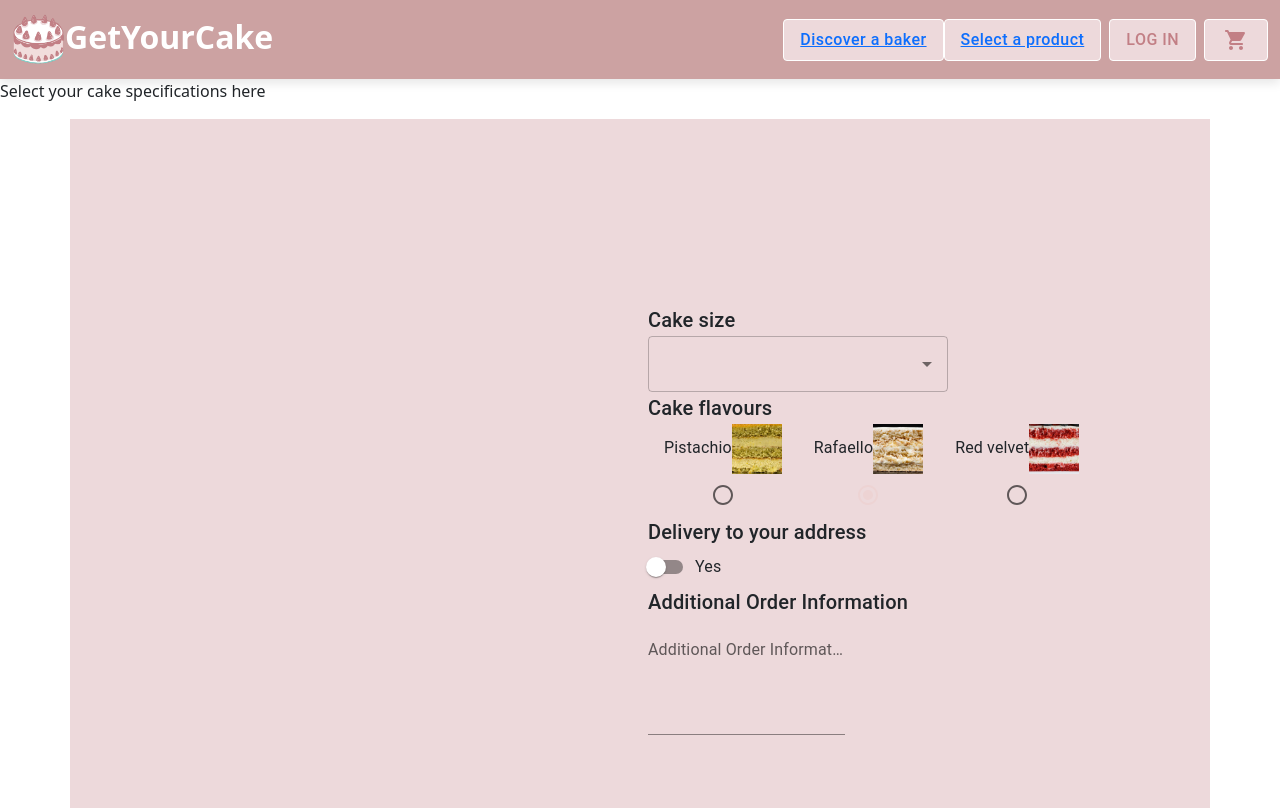
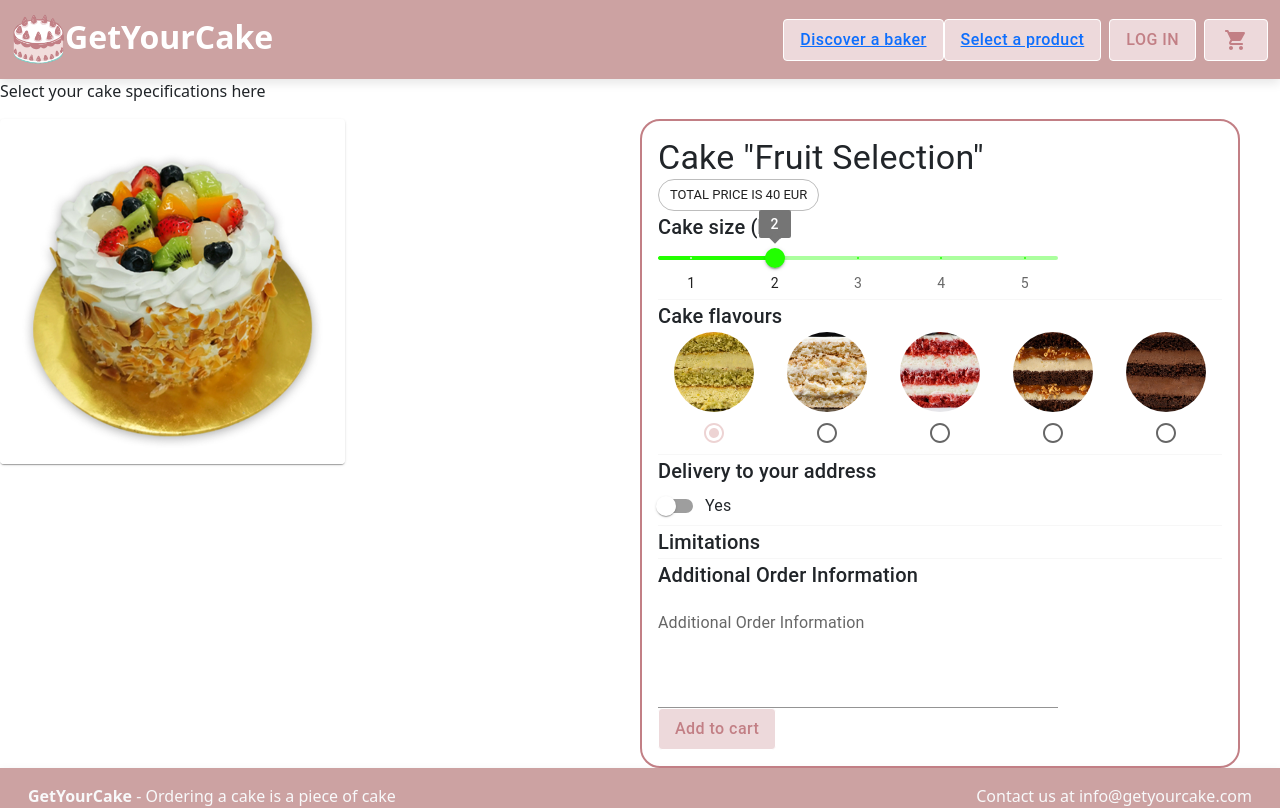
Before and after one commit to annachange/GetYourCake, a React (Create React App) app: page /productSelectionPage in a window 1280 px wide. Shown: the top 808 px of the page. Built offline with nearby package versions, Linux system fonts and the light colour scheme.

Commit message:
Parandused seisuga 12.04

```diff
--- a/src/components/BakerProfilePage.js
+++ b/src/components/BakerProfilePage.js
@@ -1,6 +1,7 @@
 import React from "react";
 import Navigation from "./Navigation";
 import Footer from "./Footer";
+import CakePriceUpdate from "./CakePriceUpdate";
 
 function BakerProfilePage() {
   return (
@@ -13,6 +14,9 @@ function BakerProfilePage() {
           <div className="content section">
             {/* <img src="/gyk_logo.png" className="App-logo" alt="logo" /> */}
             <p>Baker's profile page</p>
+
+
+            <CakePriceUpdate />
           </div>
           {/* Put your page content here */}
         </div>
--- /dev/null
+++ b/src/components/CakeFlavoursSelection.js
@@ -0,0 +1,54 @@
+import React, { useState } from 'react';
+import { Radio, RadioGroup, FormControlLabel} from '@mui/material';
+import image1 from '../images/image1.jpg';
+import image2 from '../images/image2.jpg';
+import image3 from '../images/image3.jpg';
+import image4 from '../images/image4.jpg';
+import image5 from '../images/image5.jpg';
+
+const imgStyle = {
+    width: '100%',
+    height: 'auto',
+    borderRadius: '50%',
+    cursor: 'pointer',
+};
+
+const images = [
+    { id: 'image1', src: image1, description: 'Description 1' },
+    { id: 'image2', src: image2, description: 'Description 2' },
+    { id: 'image3', src: image3, description: 'Description 3' },
+    { id: 'image4', src: image4, description: 'Description 4' },
+    { id: 'image5', src: image5, description: 'Description 5' },
+];
+
+function ImageRadioButtons() {
+    const [selectedValue, setSelectedValue] = useState(images[0].id);
+    const [selectedImage, setSelectedImage] = useState(null);
+
+    const handleSelection = (event) => {
+        setSelectedValue(event.target.value);
+    };
+
+    const handleImageClick = (image) => {
+        setSelectedImage(image);
+    };
+
+    return (
+        <RadioGroup value={selectedValue} onChange={handleSelection}>
+            <div style={{ display: 'grid', gridTemplateColumns: 'repeat(5, 1fr)', gap: '1px' }}>
+                {images.map((image) => (
+                    <div key={image.id} onClick={() => handleImageClick(image)}>
+                        <FormControlLabel
+                            value={image.id}
+                            control={<Radio />}
+                            labelPlacement="top"
+                            label={<img src={image.src} alt={image.id} style={imgStyle} />}
+                        />
+                    </div>
+                ))}
+            </div>
+        </RadioGroup>
+    );
+}
+
+export default ImageRadioButtons;
--- /dev/null
+++ b/src/components/CakePriceUpdate.js
@@ -0,0 +1,44 @@
+import React, { useState } from 'react';
+
+const CakePriceCalculator = () => {
+    const [kg, setKg] = useState('1kg');
+    const [flavor, setFlavor] = useState('vanilla');
+    const [delivery, setDelivery] = useState('standard');
+
+    const calculatePrice = () => {
+        let basePrice = 20;
+        if (kg === '2kg') {
+            basePrice *= 2;
+        }
+        if (flavor === 'chocolate') {
+            basePrice += 5;
+        }
+        if (delivery === 'express') {
+            basePrice += 10;
+        }
+        return basePrice;
+    };
+
+    return (
+        <div>
+            <label>Choose kg:</label>
+            <select value={kg} onChange={(e) => setKg(e.target.value)}>
+                <option value="1kg">1kg</option>
+                <option value="2kg">2kg</option>
+            </select>
+            <label>Choose flavor:</label>
+            <select value={flavor} onChange={(e) => setFlavor(e.target.value)}>
+                <option value="vanilla">Vanilla</option>
+                <option value="chocolate">Chocolate</option>
+            </select>
+            <label>Choose delivery:</label>
+            <select value={delivery} onChange={(e) => setDelivery(e.target.value)}>
+                <option value="standard">Standard</option>
+                <option value="express">Express (+$10)</option>
+            </select>
+            <p>Price: ${calculatePrice()}</p>
+        </div>
+    );
+};
+
+export default CakePriceCalculator;
--- a/src/components/ComboBoxAnna.js
+++ b/src/components/ComboBoxAnna.js
@@ -20,6 +20,13 @@ import ImageList from '@mui/material/ImageList';
 import ImageListItem from '@mui/material/ImageListItem';
 import ImageListItemBar from '@mui/material/ImageListItemBar';
 import Rating from '@mui/material/Rating';
+import Chip from '@mui/material/Chip';
+import Stack from '@mui/material/Stack';
+import Box from '@mui/material/Box';
+import Divider from '@mui/material/Divider';
+import Slider from '@mui/material/Slider';
+
+import CakeFlavoursSelection from "./CakeFlavoursSelection";
 
 
 
@@ -30,7 +37,10 @@ import img4 from '../images/image4.jpg';
 import img5 from '../images/image5.jpg';
 import img6 from '../images/image6.jpg';
 
-
+import cakeimg2 from '../images/cake2.jpg';
+import cakeimg1 from "../images/cake1.jpg";
+import cakeimg3 from "../images/cake3.jpg";
+import cakeimg4 from "../images/cake4.jpg";
 
 
 const cards = [
@@ -39,16 +49,48 @@ const cards = [
     { id: 3, src: img3, title: 'Image 3', description: 'This is red velvet' },
     { id: 4, src: img4, title: 'Image 4', description: 'This is snickers' },
     { id: 5, src: img5, title: 'Image 5', description: 'This is chocolate' },
-    { id: 6, src: img6, title: 'Image 6', description: 'This is rasberry' },
+    { id: 6, src: img6, title: 'Image 6', description: 'This is raspberry' },
 ];
 
 
 const label = { inputProps: { 'aria-label': 'Switch demo' } };
-
+function valuetext(value) {
+    return `${value}°C`;
+}
 
 function ComboBoxAnna() {
     const [isSwitchOn, setIsSwitchOn] = useState(false);
     const [address, setAddress] = useState('');
+
+
+    const marks = [
+
+        {
+            value: 1,
+            label: '1',
+        },
+        {
+            value: 2,
+            label: '2',
+        },
+        {
+            value: 3,
+            label: '3',
+        },
+        {
+            value: 4,
+            label: '4',
+        },
+        {
+            value: 5,
+            label: '5',
+
+},
+
+
+
+    ];
+
 
     const weightofCake = [
         {label: '0,5 kg', year: 1994},
@@ -84,75 +126,69 @@ function ComboBoxAnna() {
     }
 
 
+    const [selectedCakeSize, setSelectedCakeSize] = useState(2);
+    const calculatePrice = () => {
+        return selectedCakeSize * 20;
+    };
 
 
     return (
-        <div className="container">
-            <Grid container spacing={2}>
-                <Grid item xs={6}>
+        <Grid container rowSpacing={2}>
+            <Grid item xs={6} justify="center">
+                <Card sx={{ maxWidth: 345 }}>
+                        <CardMedia
+                            component="img"
+                            image={cakeimg2}
+                            alt="My Image"
+
+                        />
+                    </Card>
+
+
+
+                </Grid>
+                <Grid item xs={6} >
+                    <Box  borderRadius={5} border={2} borderColor="#C27F85" p={2} sx={{ width: '100%', maxWidth: 600 }}>
+
+
+
+                    <div>
+                        <Typography variant="h4">Cake "Fruit Selection"</Typography>
+                        <Chip label={`TOTAL PRICE IS ${calculatePrice()} EUR`} variant="outlined" />
+                    </div>
+                    <div className="form-section" sx={{ width: 300 }}>
+                        <Typography variant="h6">Cake size (kg)</Typography>
+                        <Slider
+                            aria-label="Cake sixe"
+                            defaultValue={2}
+                            getAriaValueText={valuetext}
+                            valueLabelDisplay="auto"
+                            step={0.2}
+                            marks
+                            min={0.6}
+                            max={5.4}
+                            color="secondary"
+                            sx={{width: 400}}
+                            marks={marks}
+                            valueLabelDisplay="on"
+                            onChange={(event, value) => setSelectedCakeSize(value)}
+                        />
+                    </div>
+
+                        <Divider />
+                    <div className="form-section">
+                        <Typography variant="h6">Cake flavours</Typography>
+<CakeFlavoursSelection />
 
 
 
 
-                </Grid>
-                <Grid item xs={6}>
-
-                    <div className="form-section">
-                        <Typography variant="h6">Cake size</Typography>
-                        <Autocomplete
-                            disablePortal
-                            id="combo-box-demo"
-                            options={weightofCake}
-                            sx={{width: 300}}
-                            renderInput={(params) => <TextField {...params} />}
-                        />
-                    </div>
 
 
-                    <div className="form-section">
-                        <Typography variant="h6">Cake flavours</Typography>
-                        <FormControl>
-                            <FormLabel id="demo-radio-buttons-group-label"></FormLabel>
-
-                            <RadioGroup row aria-label="gender" name="gender1" value={selectedValue} onChange={handleChange}>
-                                <FormControlLabel  labelPlacement="top" value="male" control={<Radio />} label={
-                                    <>
-                                        Pistachio
-                                        <img src={img1} alt="cat" style={{ width: '50px', height: '50px' }} />
-                                    </>
-                                } />
-                                <FormControlLabel
-                                    labelPlacement="top"
-                                    value="female"
-                                    control={<Radio />}
-                                    label={
-                                        <>
-                                            Rafaello
-                                            <img src={img2} alt="cat" style={{ width: '50px', height: '50px' }} />
-                                        </>
-                                    }
-                                />
-                                <FormControlLabel  labelPlacement="top" value="other" control={<Radio />} label={
-                                    <>
-                                        Red velvet
-                                        <img src={img3} alt="cat" style={{ width: '50px', height: '50px' }} />
-                                    </>
-                                } />
-                            </RadioGroup>
 
 
-                            {/*<RadioGroup
-                        aria-labelledby="demo-radio-buttons-group-label"
-                        defaultValue="female"
-                        name="radio-buttons-group"
-                    >
-                        <FormControlLabel value="female" control={<Radio />} label="Chocolate" />
-                        <FormControlLabel value="male" control={<Radio />} label="Nutella" />
-                        <FormControlLabel value="other" control={<Radio />} label="Red velvet" />
-                    </RadioGroup>*/}
-                        </FormControl>
                     </div>
-
+                        <Divider />
 
                     <div className="form-section">
                         <Typography variant="h6">Delivery to your address</Typography>
@@ -165,7 +201,7 @@ function ComboBoxAnna() {
                                     color="primary"
                                 />
                             }
-                            label="Yes"
+                            label='Yes'
                         />
                         {isSwitchOn && (
                             <TextField
@@ -175,11 +211,20 @@ function ComboBoxAnna() {
                                 onChange={handleAddressChange}
                             />
                         )}
+
+
                     </div>
+                        <Divider />
+                        <div className="form-section">
+                            <Typography variant="h6">Limitations</Typography>
+
+                        </div>
+                        <Divider />
 
                     <div className="form-section">
                         <Typography variant="h6">Additional Order Information</Typography>
                         <TextField
+                            sx={{width: 400}}
                             id="standard-multiline-static"
                             label="Additional Order Information"
                             multiline
@@ -188,10 +233,15 @@ function ComboBoxAnna() {
                         />
                     </div>
 
+
+
+                    <div> <Button>Add to cart</Button></div>
+
+                    </Box>
                 </Grid>
             </Grid>
 
-        </div>
+
 
 
 
--- a/src/components/MainViewCards.js
+++ b/src/components/MainViewCards.js
@@ -20,6 +20,8 @@ import ImageList from '@mui/material/ImageList';
 import ImageListItem from '@mui/material/ImageListItem';
 import ImageListItemBar from '@mui/material/ImageListItemBar';
 import Rating from '@mui/material/Rating';
+
+
 
 
 
```
